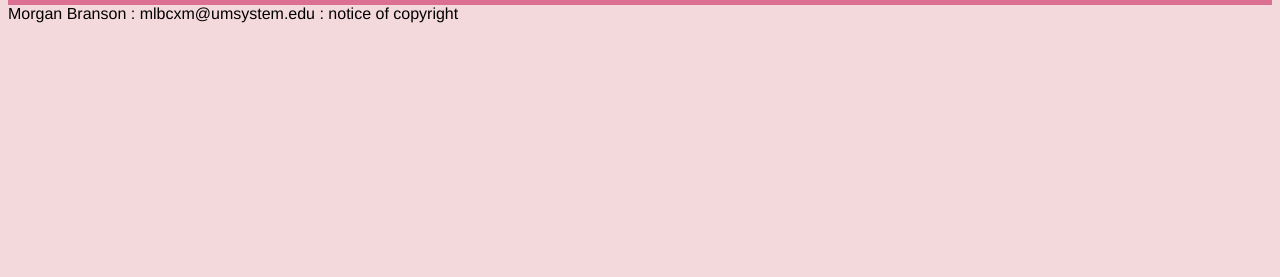
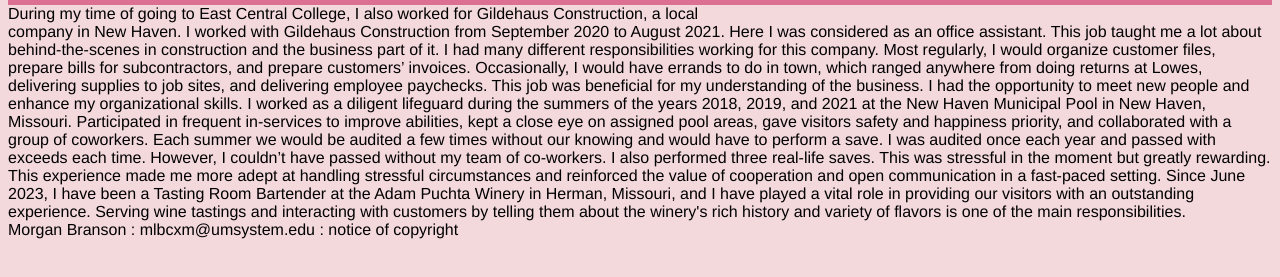
Before and after one commit to morganbranson/morganbranson.github.io, a plain HTML site: page webdevelopment/experience.html in a window 1280 px wide. Shown: the part 81-358 px from the top of the page. Drawn offline with Linux system fonts and the light colour scheme.

Commit message:
Add files via upload

```diff
--- a/webdevelopment/experience.html
+++ b/webdevelopment/experience.html
@@ -42,5 +42,30 @@ Tested: February 5, 2024
 </nav>
 </body>
 
+<main>
+    During my time of going to East Central College, I also worked for Gildehaus Construction, a local
+    company in New Haven. I worked with Gildehaus Construction from September 2020 to August 2021. Here
+    I was considered as an office assistant. This job taught me a lot about behind-the-scenes in
+    construction and the business part of it. I had many different responsibilities working for this
+    company.  Most regularly, I would organize customer files, prepare bills for subcontractors, and
+    prepare customers’ invoices. Occasionally, I would have errands to do in town, which ranged anywhere
+     from doing returns at Lowes, delivering supplies to job sites, and delivering employee paychecks.
+    This job was beneficial for my understanding of the business. I had the opportunity to meet new people and
+    enhance my organizational skills.
+    I worked as a diligent lifeguard during the summers of the years 2018, 2019, and 2021 at the New Haven
+    Municipal Pool in New Haven, Missouri. Participated in frequent in-services to improve abilities, kept
+    a close eye on assigned pool areas, gave visitors safety and happiness priority, and collaborated with
+    a group of coworkers. Each summer we would be audited a few times without our knowing and would have to
+    perform a save. I was audited once each year and passed with exceeds each time. However, I couldn’t
+    have passed without my team of co-workers. I also performed three real-life saves. This was stressful
+    in the moment but greatly rewarding. This experience made me more adept at handling stressful
+    circumstances and reinforced the value of cooperation and open communication in a fast-paced setting.
+    Since June 2023, I have been a Tasting Room Bartender at the Adam Puchta Winery in Herman, Missouri,
+    and I have played a vital role in providing our visitors with an outstanding experience. Serving wine
+    tastings and interacting with customers by telling them about the winery's rich history and variety of
+    flavors is one of the main responsibilities.
+
+</main>
+
 <footer>Morgan Branson : mlbcxm@umsystem.edu : notice of copyright</footer>
 </html>
```
